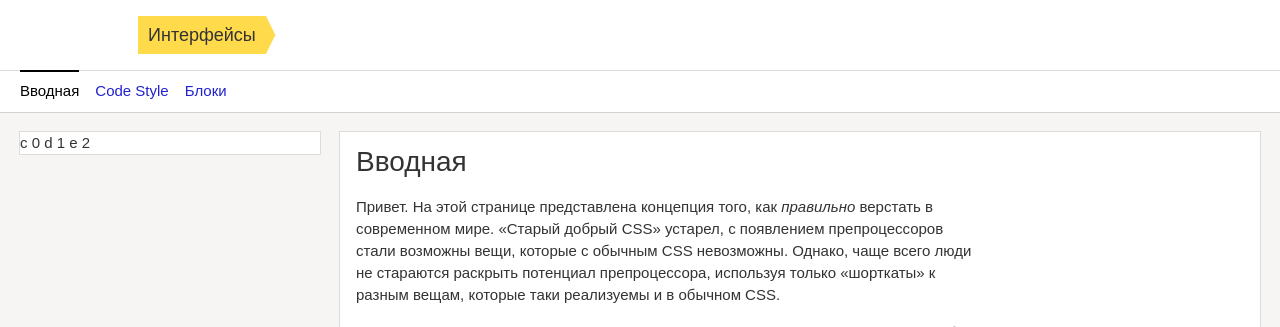
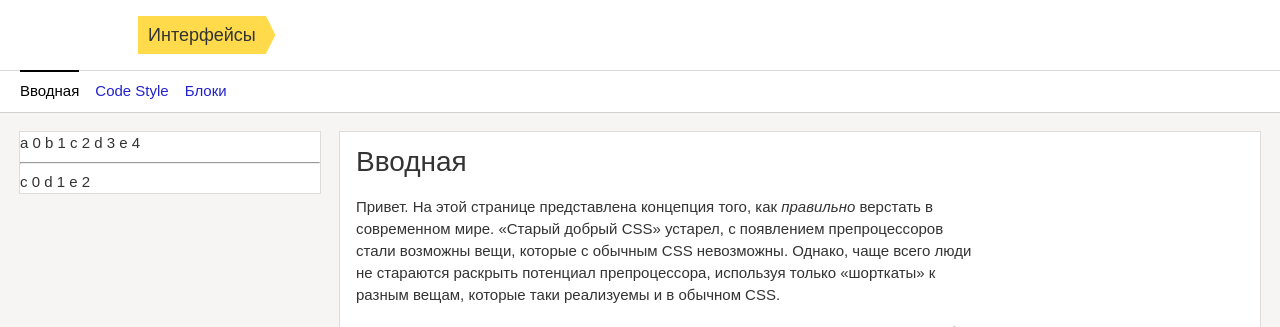
Before and after one commit to yandex-ui/stylobate-islands, a Jekyll site: the page built from index.md, in a window 1280 px wide. Shown: the top 327 px of the page. Built offline with Jekyll 4.4.1, drawn with Linux system fonts in a browser that asks for light colours.

Commit message:
Trying to debug things

```diff
--- a/_layouts/default.html
+++ b/_layouts/default.html
@@ -45,9 +45,13 @@
     <div class="page-content">
         <div class="aside">
             <div class="aside-nav">
-                {% assign lol = 'a~b~c~d~e' %}
-                {% assign lol = lol | split:'~' %}
-                {% for item in lol offset:2 %}
+                {% assign lol = 'ambmcmdme' %}
+                {% assign lolz = lol | split:'m' %}
+                {% for item in lolz %}
+                    {{ item }}
+                    {{ forloop.index0 }}
+                {% endfor %}<hr/>
+                {% for item in lolz offset:2 %}
                     {{ item }}
                     {{ forloop.index0 }}
                 {% endfor %}
```
